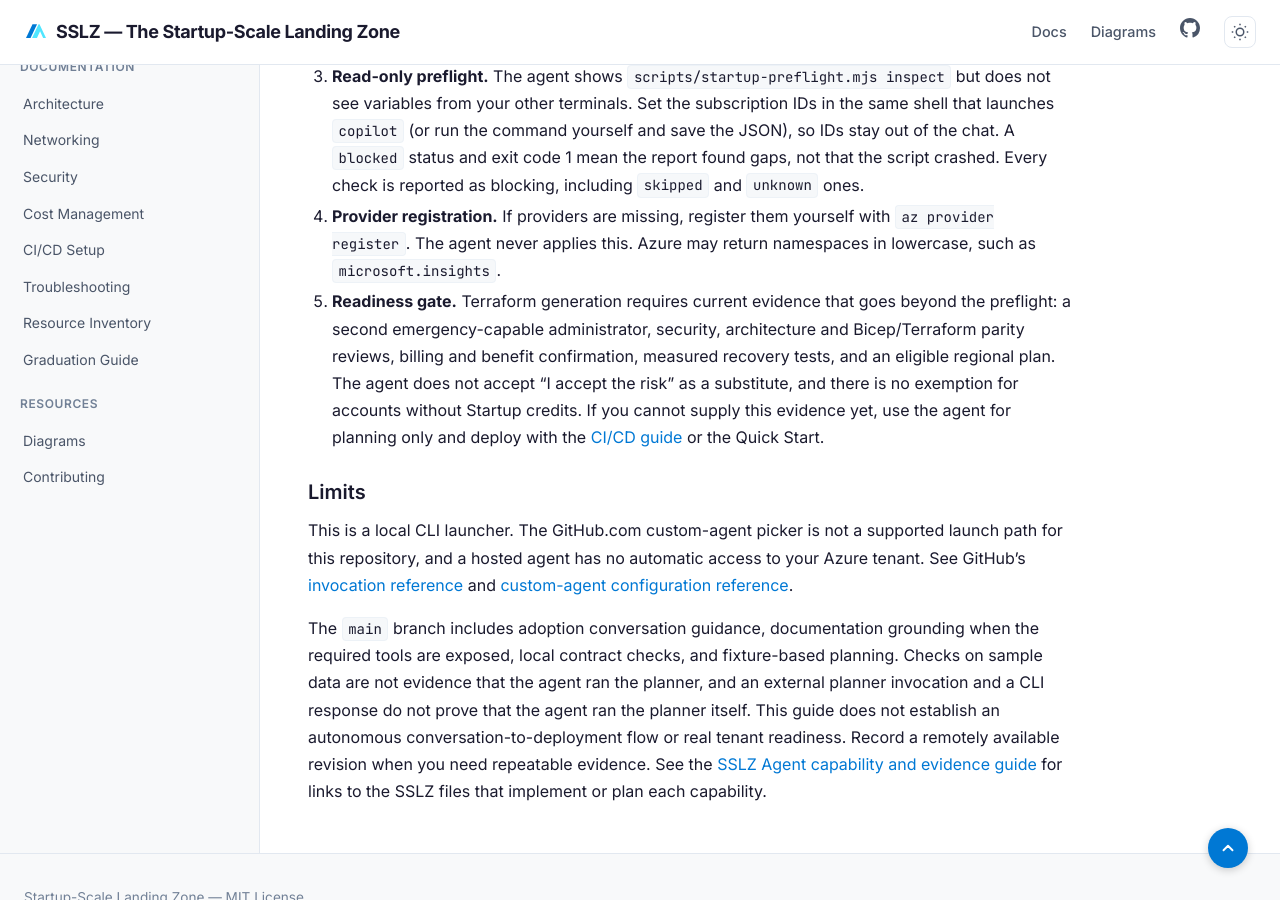
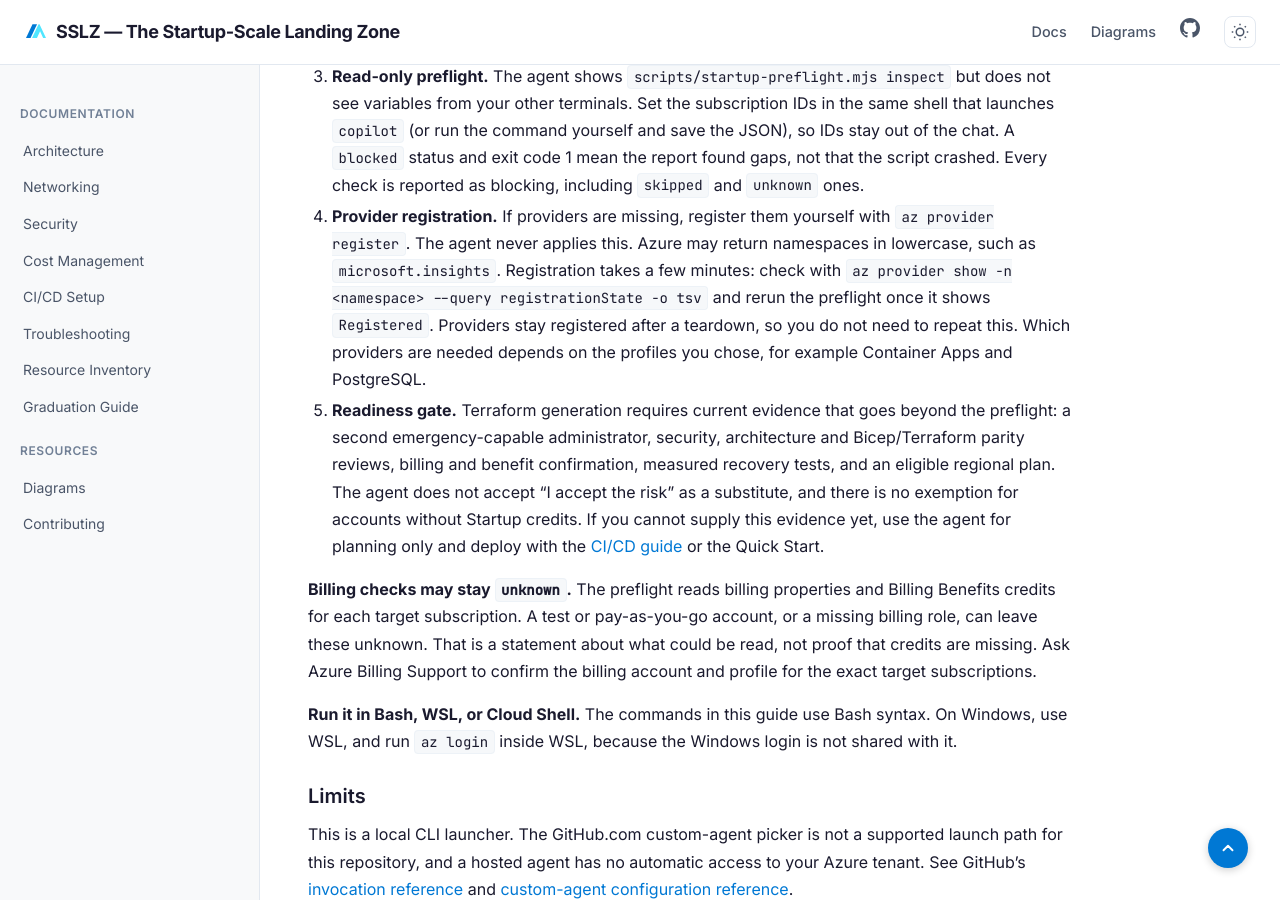
Before and after one commit to ricmmartins/sslz, a Jekyll site: the page built from use-sslz-agent.md, in a window 1280 px wide and 900 px high, scrolled down 5808 px. Built offline with Jekyll 4.4.1, drawn with Linux system fonts in a browser that asks for light colours.

Commit message:
Document provider registration timing, billing unknowns and WSL use for the agent (#110)

```diff
--- a/use-sslz-agent.md
+++ b/use-sslz-agent.md
@@ -216,13 +216,24 @@
    yourself and save the JSON), so IDs stay out of the chat. A `blocked` status and exit code 1 mean the report found
    gaps, not that the script crashed. Every check is reported as blocking, including `skipped` and `unknown` ones.
 4. **Provider registration.** If providers are missing, register them yourself with `az provider register`. The agent
-   never applies this. Azure may return namespaces in lowercase, such as `microsoft.insights`.
+   never applies this. Azure may return namespaces in lowercase, such as `microsoft.insights`. Registration takes a few
+   minutes: check with `az provider show -n <namespace> --query registrationState -o tsv` and rerun the preflight once
+   it shows `Registered`. Providers stay registered after a teardown, so you do not need to repeat this.
+   Which providers are needed depends on the profiles you chose, for example Container Apps and PostgreSQL.
 5. **Readiness gate.** Terraform generation requires current evidence that goes beyond the preflight: a second
    emergency-capable administrator, security, architecture and Bicep/Terraform parity reviews, billing and benefit
    confirmation, measured recovery tests, and an eligible regional plan. The agent does not accept "I accept the risk"
    as a substitute, and there is no exemption for accounts without Startup credits. If you cannot supply this evidence
    yet, use the agent for planning only and deploy with the
    [CI/CD guide]({{ '/docs/ci-cd-setup' | relative_url }}) or the Quick Start.
+
+**Billing checks may stay `unknown`.** The preflight reads billing properties and Billing Benefits credits for each
+target subscription. A test or pay-as-you-go account, or a missing billing role, can leave these unknown. That is a
+statement about what could be read, not proof that credits are missing. Ask Azure Billing Support to confirm the billing
+account and profile for the exact target subscriptions.
+
+**Run it in Bash, WSL, or Cloud Shell.** The commands in this guide use Bash syntax. On Windows, use WSL, and run
+`az login` inside WSL, because the Windows login is not shared with it.
 
 ### Limits
 
```
